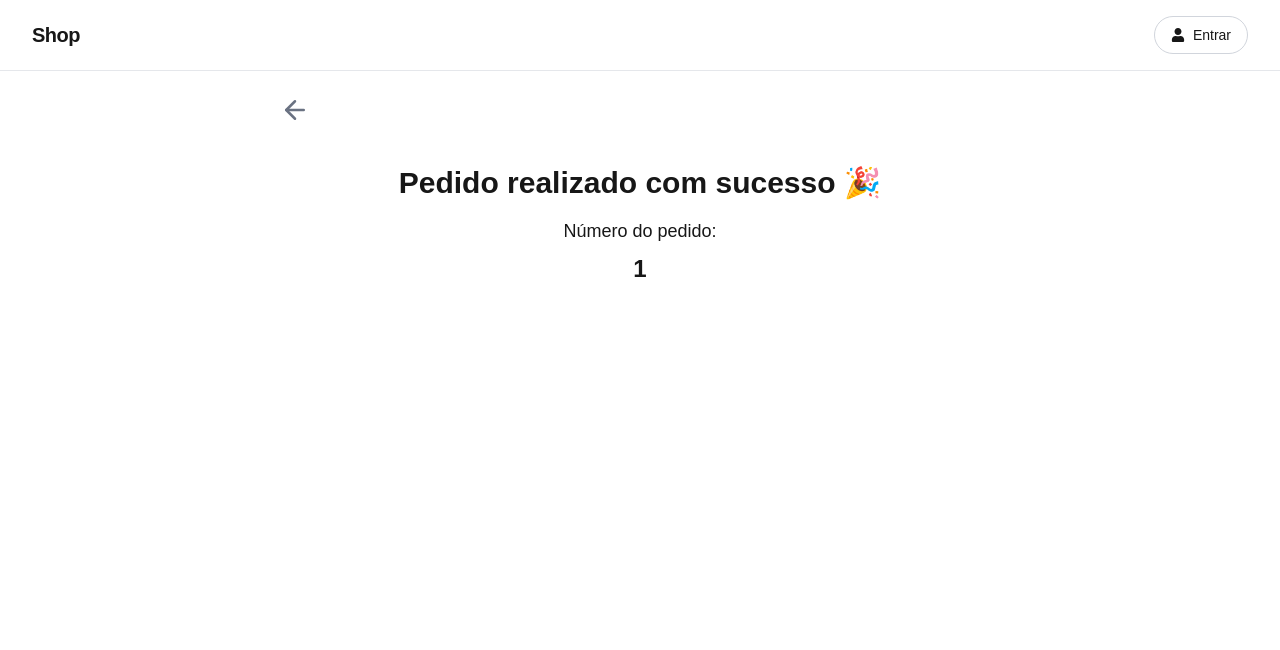
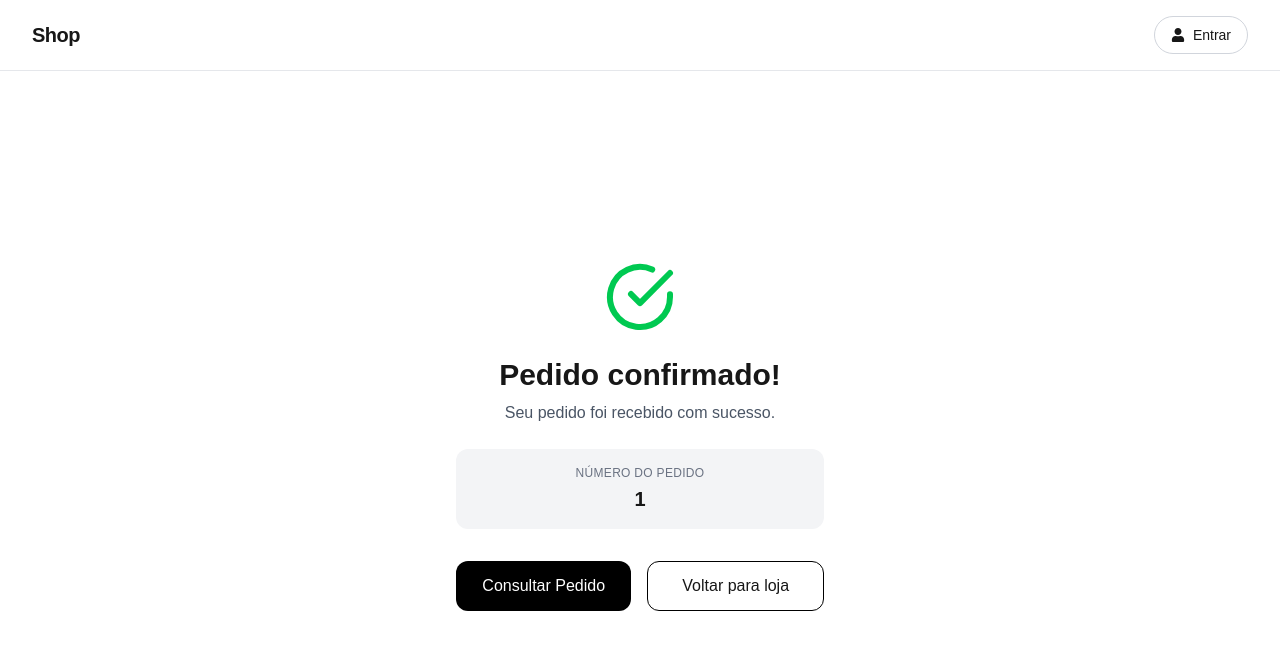
Before and after one commit to ElisonMartins/solucao-desafio-tecprime, a Next.js app in the folder frontend/: page /order-success/1 in a window 1280 px wide. Shown: the top 650 px of the page. Built offline with nearby package versions, Linux system fonts and the light colour scheme.

Commit message:
feat: implement order search page with order details view

```diff
--- a/frontend/app/order-success/[id]/page.tsx
+++ b/frontend/app/order-success/[id]/page.tsx
@@ -1,7 +1,7 @@
 "use client";
 
 import { useParams, useRouter } from "next/navigation";
-import { FiArrowLeft } from "react-icons/fi";
+import { FiCheckCircle } from "react-icons/fi";
 import Header from "@/components/Header";
 
 export default function OrderSuccessPage() {
@@ -10,23 +10,46 @@ export default function OrderSuccessPage() {
 
   return (
     <>
-      <Header />
+      <div className="flex flex-col min-h-screen">
+        <Header />
 
-      <div className="max-w-3xl mx-auto p-6">
-        <button
-          onClick={() => router.push("/")}
-          className="flex items-center gap-2 text-gray-500 hover:text-black transition mb-6 cursor-pointer"
-        >
-          <FiArrowLeft size={30} />
-        </button>
+        <main className="flex-1 flex items-center justify-center px-6">
+          <div className="w-full max-w-md rounded-2xl p-8 sm:p-10 text-center space-y-6">
+            <FiCheckCircle size={72} className="mx-auto text-green-500" />
 
-        <div className="text-center mt-10">
-          <h1 className="text-3xl font-bold mb-4">
-            Pedido realizado com sucesso 🎉
-          </h1>
-          <p className="text-lg">Número do pedido:</p>
-          <p className="text-2xl font-bold mt-2">{id}</p>
-        </div>
+            <div className="space-y-2">
+              <h1 className="text-2xl sm:text-3xl font-bold">
+                Pedido confirmado!
+              </h1>
+              <p className="text-gray-600 text-sm sm:text-base">
+                Seu pedido foi recebido com sucesso.
+              </p>
+            </div>
+
+            <div className="bg-gray-100 rounded-xl py-4 px-6">
+              <p className="text-xs text-gray-500 uppercase tracking-wide">
+                Número do pedido
+              </p>
+              <p className="text-xl font-bold mt-1">{id}</p>
+            </div>
+
+            <div className="flex flex-col sm:flex-row gap-4 pt-2">
+              <button
+                onClick={() => router.push("/order-search")}
+                className="w-full px-5 py-3 bg-black text-white rounded-xl hover:opacity-90 transition cursor-pointer"
+              >
+                Consultar Pedido
+              </button>
+
+              <button
+                onClick={() => router.push("/")}
+                className="w-full px-5 py-3 border border-black rounded-xl hover:bg-gray-100 transition cursor-pointer"
+              >
+                Voltar para loja
+              </button>
+            </div>
+          </div>
+        </main>
       </div>
     </>
   );
--- a/frontend/components/Header.tsx
+++ b/frontend/components/Header.tsx
@@ -97,6 +97,13 @@ export default function Header() {
               </span>
 
               <button
+                onClick={() => router.push("/order-search")}
+                className="text-sm text-gray-500 hover:text-black transition cursor-pointer"
+              >
+                Pedidos
+              </button>
+
+              <button
                 onClick={handleLogout}
                 className="text-sm text-gray-500 hover:text-black transition cursor-pointer"
               >
```
Also changed, not shown: frontend/types/order.ts (+15 -0 lines).
